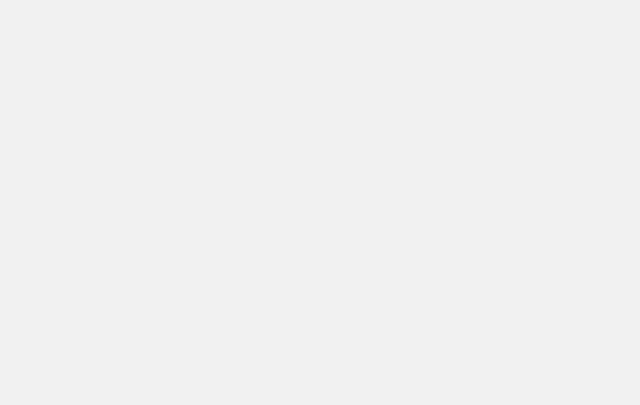
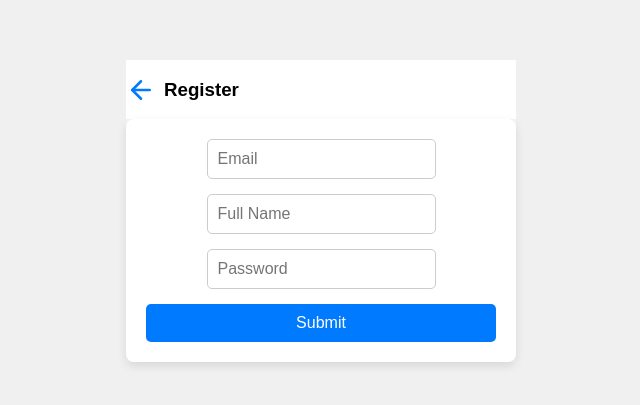
Before and after one commit to Galit97/Hero-App, a React (Vite) app in the folder client/: page /register in a window 1280 px wide. Shown: the part 189-594 px from the top of the page, without its empty margins (319-959 px from the left). Built offline with nearby package versions, Linux system fonts and the light colour scheme.

Commit message:
register

```diff
--- a/client/src/pages/Register/Register.tsx
+++ b/client/src/pages/Register/Register.tsx
@@ -1,24 +1,20 @@
-import { useState } from 'react';
 import { useNavigate } from 'react-router-dom';
 import Form from '../Components/Form/Form';
 import FormTitle from '../Components/FormTitle/FormTitle';
 import { useAppVM } from './RegisterVM';
 
-
 function Register() {
   const { registerUser, error } = useAppVM();
-  const [formData, setFormData] = useState({ email: '', fullName: '', password: '' });
   const navigate = useNavigate();
 
   const loginFields = [
-    { name: "email", type: "email" ,placeholder: "Email"},
-    { name: "Full Name", type: "text" ,placeholder: "full name"},
-    { name: "password", type: "password", placeholder: "Password"},
+    { name: "email", type: "email", placeholder: "Email" },
+    { name: "fullName", type: "text", placeholder: "Full Name" },
+    { name: "password", type: "password", placeholder: "Password" },
   ];
-  const handleLogin = (data: Record<string, string>) => {
-    async (data: Record<string, string>) => {
+
+  const handleLogin = async (data: Record<string, string>) => {
     console.log("Form Data:", data);
-
 
     const response = await registerUser({
       email: data.email,
@@ -34,13 +30,12 @@ function Register() {
     }
   };
 
-
   return (
     <div>
-      <FormTitle title='Register'></FormTitle>
-      <Form fields={loginFields} buttonLabel='Submit' onSubmit={handleLogin}></Form>
+      <FormTitle title='Register' />
+      <Form fields={loginFields} buttonLabel='Submit' onSubmit={handleLogin} />
     </div>
   );
 }
-}
+
 export default Register;
```
Lines whose indentation alone changed are shown as unchanged.
